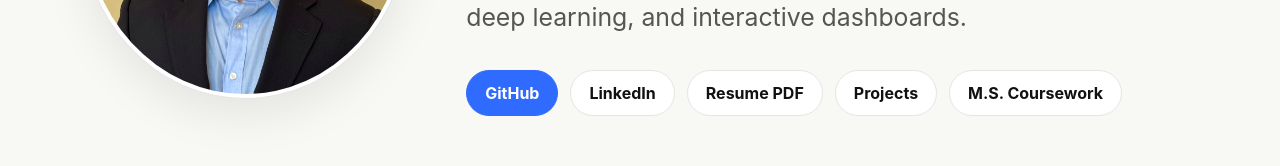
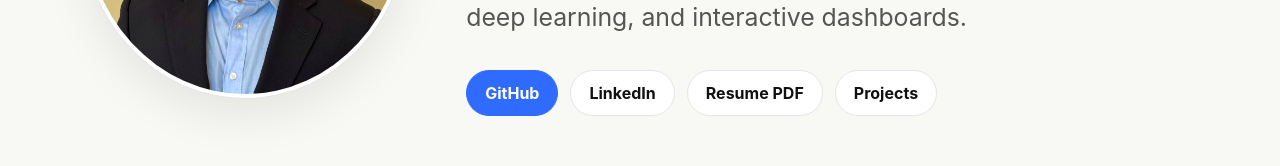
Before and after one commit to andrew-taggart/GitPortfolio, a React (Vite) app in the folder myPortfolio/: page / in a window 1280 px wide. Shown: the part 445-611 px from the top of the page. Built offline with nearby package versions, Linux system fonts and the light colour scheme.

Commit message:
extra ms git link removed

```diff
--- a/myPortfolio/src/components/Hero.jsx
+++ b/myPortfolio/src/components/Hero.jsx
@@ -53,15 +53,6 @@ const Hero = () => {
             <a className="button button-secondary" href="#projects">
               Projects
             </a>
-
-            <a
-              className="button button-secondary"
-              href="https://github.com/andrew-taggart/msds-data-science-projects"
-              target="_blank"
-              rel="noreferrer"
-            >
-              M.S. Coursework
-            </a>
           </div>
         </div>
       </div>
```
